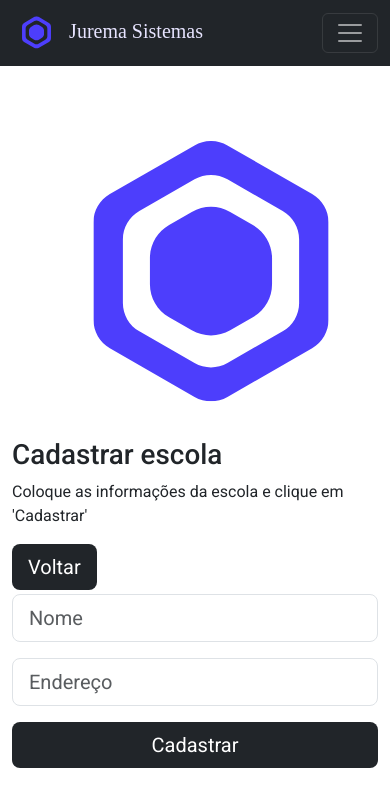
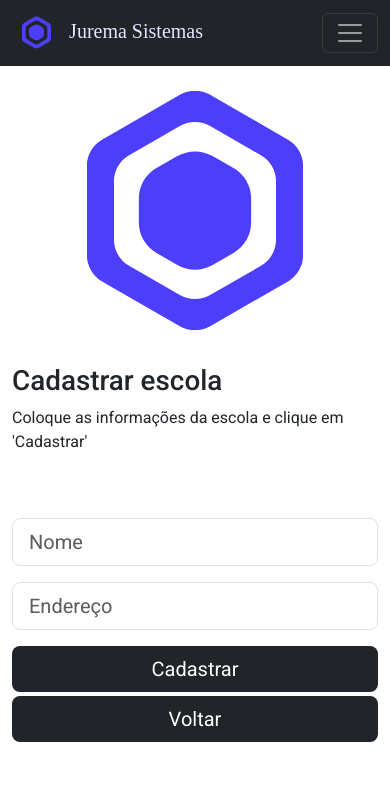
Before and after one commit to matheusg1/projeto-escola-app, a React (Create React App) app: page /escola/new/0 in a window 390 px wide. Shown: the top 806 px of the page. Built offline with nearby package versions, Linux system fonts and the light colour scheme; a web font is replaced by a local one.

Commit message:
Todos "create" responsivos

```diff
--- a/src/Navbar1.js
+++ b/src/Navbar1.js
@@ -15,7 +15,7 @@ export default function Navbar1() {
         <>
             <Navbar bg="dark" variant="dark" expand="sm">
                 <Container fluid>
-                    <Navbar.Brand href="#home"><img src={logoImage} style={{ height: "40px" }} className="me-2"></img>
+                    <Navbar.Brand href="/"><img src={logoImage} style={{ height: "40px" }} className="me-2"></img>
                         <span className="titulo">Jurema Sistemas</span>
                     </Navbar.Brand>
                     <Navbar.Toggle aria-controls="navbarScroll" />
--- a/src/pages/Alunos/index.js
+++ b/src/pages/Alunos/index.js
@@ -73,7 +73,7 @@ export default function Alunos() {
             <h1 className="mt-5">Alunos</h1>
 
             <div className="d-flex">
-                <DropdownButton id="dropdown-basic-button" variant="dark" size="lg" title={escola} onSelect={handleSelectEscola
+                <DropdownButton className="me-2" id="dropdown-basic-button" variant="dark" size="lg" title={escola} onSelect={handleSelectEscola
                 }>
                     {escolas &&
                         escolas.map((e) => (
--- a/src/pages/Materias/index.js
+++ b/src/pages/Materias/index.js
@@ -58,8 +58,7 @@ export default function Materias() {
             </header>
             <h1 className="mt-5">Matérias</h1>
             <div className="d-flex flex-row">
-
-                <DropdownButton id="dropdown-basic-button" variant="dark" size="lg" title={escola} onSelect={handleSelectEscola
+                <DropdownButton className="me-2" id="dropdown-basic-button" variant="dark" size="lg" title={escola} onSelect={handleSelectEscola
                 }>
                     {escolas &&
                         escolas.map((e) => (
@@ -74,6 +73,7 @@ export default function Materias() {
                             <Dropdown.Item eventKey={[t.turmaId, t.codigo]} key={t.turmaId} value={t.turmaId}>{t.codigo}</Dropdown.Item>
                         ))}
                 </DropdownButton>
+
             </div>
             {materias.length > 0 &&
                 <table className="table table-hover table-bordered table-striped table-dark mt-4">
--- a/src/pages/NewAluno/index.js
+++ b/src/pages/NewAluno/index.js
@@ -88,16 +88,13 @@ export default function NewAluno() {
 
     return (
         <div className="container">
-            <div className="row mt-5">
-                <div className="col">
+            <div className="row">
+                <div className="col d-flex justify-content-center flex-column">
                     <img src={logoImage} className="h-75" alt="logo" />
                     <h1>Cadastrar aluno</h1>
                     <p>Coloque as informações da aluno e clique em 'Cadastrar'</p>
-                    <Link className="back-link" to="/alunos">
-                        <button className="btn btn-dark btn-lg" type="button">Voltar</button>
-                    </Link>
                 </div>
-                <div className="col">
+                <div className="col d-flex justify-content-center flex-column">
                     <form onSubmit={saveOrUpdate} className="mt-3">
                         <select className="form-select form-select-lg mb-2"
                             onChange={(e) => {
@@ -158,6 +155,18 @@ export default function NewAluno() {
                     </form>
                 </div>
             </div>
-        </div >
+            <div className="row my-1">
+                <div className="col">
+                    <Link className="back-link" to="/alunos">
+                        <div className="d-none d-sm-block">
+                            <button className="btn btn-dark btn-lg" type="button">Voltar</button>
+                        </div>
+                        <div className="d-block d-sm-none">
+                            <button className="btn btn-dark btn-lg w-100" type="button">Voltar</button>
+                        </div>
+                    </Link>
+                </div>
+            </div>
+        </div>
     );
 }
--- a/src/pages/NewEscola/index.js
+++ b/src/pages/NewEscola/index.js
@@ -61,16 +61,13 @@ export default function NewEscola() {
     return (
         <>
             <div className="container">
-                <div className="row mt-5">
-                    <div className="col">
+                <div className="row">
+                    <div className="col d-flex justify-content-center flex-column">
                         <img src={logoImage} className="h-75" alt="logo" />
                         <h1>Cadastrar escola</h1>
                         <p>Coloque as informações da escola e clique em 'Cadastrar'</p>
-                        <Link className="back-link" to="/escolas">
-                            <button className="btn btn-dark btn-lg" type="button">Voltar</button>
-                        </Link>
                     </div>
-                    <div className="col">
+                    <div className="col d-flex justify-content-center flex-column">
                         <form onSubmit={saveOrUpdate} className="mt-5">
                             <div className="input-group input-group-lg mb-3">
                                 <input type="text" placeholder="Nome"
@@ -89,6 +86,18 @@ export default function NewEscola() {
                         </form>
                     </div>
                 </div>
+                <div className="row my-1">
+                    <div className="col">
+                        <Link className="back-link" to="/escolas">
+                            <div className="d-none d-sm-block">
+                                <button className="btn btn-dark btn-lg" type="button">Voltar</button>
+                            </div>
+                            <div className="d-block d-sm-none">
+                                <button className="btn btn-dark btn-lg w-100" type="button">Voltar</button>
+                            </div>
+                        </Link>
+                    </div>
+                </div>
             </div>
         </>
     );
--- a/src/pages/NewMateria/index.js
+++ b/src/pages/NewMateria/index.js
@@ -38,20 +38,16 @@ export default function NewMateria() {
     }
     return (
         <div className="container">
-            <div className="row mt-5">
-                <div className="col">
+            <div className="row">
+                <div className="col d-flex justify-content-center flex-column">
                     <img src={logoImage} className="h-75" alt="logo" />
                     <h1>Cadastrar matéria</h1>
                     <p>Coloque as informações da matéria e clique em 'Cadastrar'</p>
-                    <Link className="back-link" to="/materias">
-                        <button className="btn btn-dark btn-lg" type="button">Voltar</button>
-                    </Link>
                 </div>
-                <div className="col">
-                    <form onSubmit={createMateria} className="mt-3">
+                <div className="col d-flex justify-content-center flex-column">
+                    <form onSubmit={createMateria}>
                         <select className="form-select form-select-lg mb-3"
-                            onChange={(e) => getTurmasByEscola(setTurmas, e.target.value)}
-                        >
+                            onChange={(e) => getTurmasByEscola(setTurmas, e.target.value)}>
                             <option defaultValue hidden isdisabled="true">
                                 Escola
                             </option>
@@ -93,6 +89,18 @@ export default function NewMateria() {
                     </form>
                 </div>
             </div>
+            <div className="row my-1">
+                <div className="col">
+                    <Link className="back-link" to="/materias">
+                        <div className="d-none d-sm-block">
+                            <button className="btn btn-dark btn-lg" type="button">Voltar</button>
+                        </div>
+                        <div className="d-block d-sm-none">
+                            <button className="btn btn-dark btn-lg w-100" type="button">Voltar</button>
+                        </div>
+                    </Link>
+                </div>
+            </div>
         </div>
     );
 }
--- a/src/pages/NewTurma/index.js
+++ b/src/pages/NewTurma/index.js
@@ -70,7 +70,7 @@ export default function NewTurma() {
 
     return (
         <div className="container">
-            <div className="row mt-2">
+            <div className="row">
                 <div className="col d-flex justify-content-center flex-column">
                     <img src={logoImage} className="h-75" alt="logo" />
                     <h1>Cadastrar turma</h1>
@@ -95,7 +95,7 @@ export default function NewTurma() {
                         </button>
                     </form>
                 </div>
-                <div className="row my-2">
+                <div className="row my-1">
                     <div className="col">
                         <Link className="back-link" to="/turmas">
                             <button className="btn btn-dark btn-lg" type="button">Voltar</button>
--- a/src/routes.js
+++ b/src/routes.js
@@ -16,7 +16,7 @@ export default function Routes1() {
     return (
         <Router>
             <Routes>
-                <Route path="/" element={<Login />} />
+                <Route path="/" element={<Escolas />} />
                 <Route path="/escolas" element={<Escolas />} />
                 <Route path="/turmas" element={<Turmas />} />
                 <Route path="/materias" element={<Materias />} />
```
